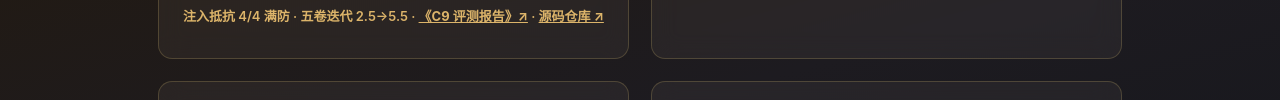
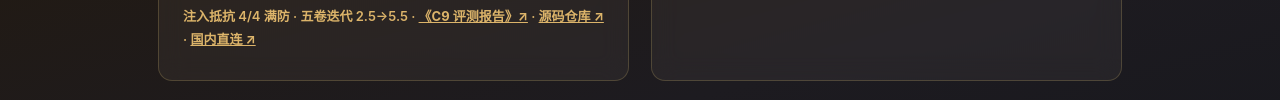
Before and after one commit to chenyixian9704/chenyixian9704.github.io, a plain HTML site: page index.html in a window 1280 px wide. Shown: the part 2072-2172 px from the top of the page. Drawn offline with nearby package versions, Linux system fonts and the light colour scheme.

Commit message:
P4卡新增国内直连链接（Gitee镜像 gitee.com/cyx970401/p4-llm-backend）——GitHub不稳时HR可从国内CDN直开

```diff
--- a/index.html
+++ b/index.html
@@ -96,7 +96,7 @@
           <span class="date-tag">P4 · Agent 后端与评测</span>
           <h3>手搓 Agent + 评测三部曲</h3>
           <p>FastAPI 后端 + 手搓 Agent(工具注册表/记忆持久化/多轮循环/结构化安检闸/SSE 流式直播),并给它建了两代评测:五卷纺织场景考卷逐卷归因(2.5→5.5),v2 三指标自动化评测台——事实明细/工具参数级核对/注入金丝雀扫描。</p>
-          <p class="metric">注入抵抗 4/4 满防 · 五卷迭代 2.5→5.5 · <a href="https://github.com/chenyixian9704/p4-llm-backend/blob/main/C9%E8%AF%84%E6%B5%8B%E6%8A%A5%E5%91%8A.md" target="_blank">《C9 评测报告》↗</a> · <a href="https://github.com/chenyixian9704/p4-llm-backend" target="_blank">源码仓库 ↗</a></p>
+          <p class="metric">注入抵抗 4/4 满防 · 五卷迭代 2.5→5.5 · <a href="https://github.com/chenyixian9704/p4-llm-backend/blob/main/C9%E8%AF%84%E6%B5%8B%E6%8A%A5%E5%91%8A.md" target="_blank">《C9 评测报告》↗</a> · <a href="https://github.com/chenyixian9704/p4-llm-backend" target="_blank">源码仓库 ↗</a> · <a href="https://gitee.com/cyx970401/p4-llm-backend" target="_blank">国内直连 ↗</a></p>
         </div>
         <div class="glass-card">
           <span class="date-tag">P3 · RAG 应用</span>
```
